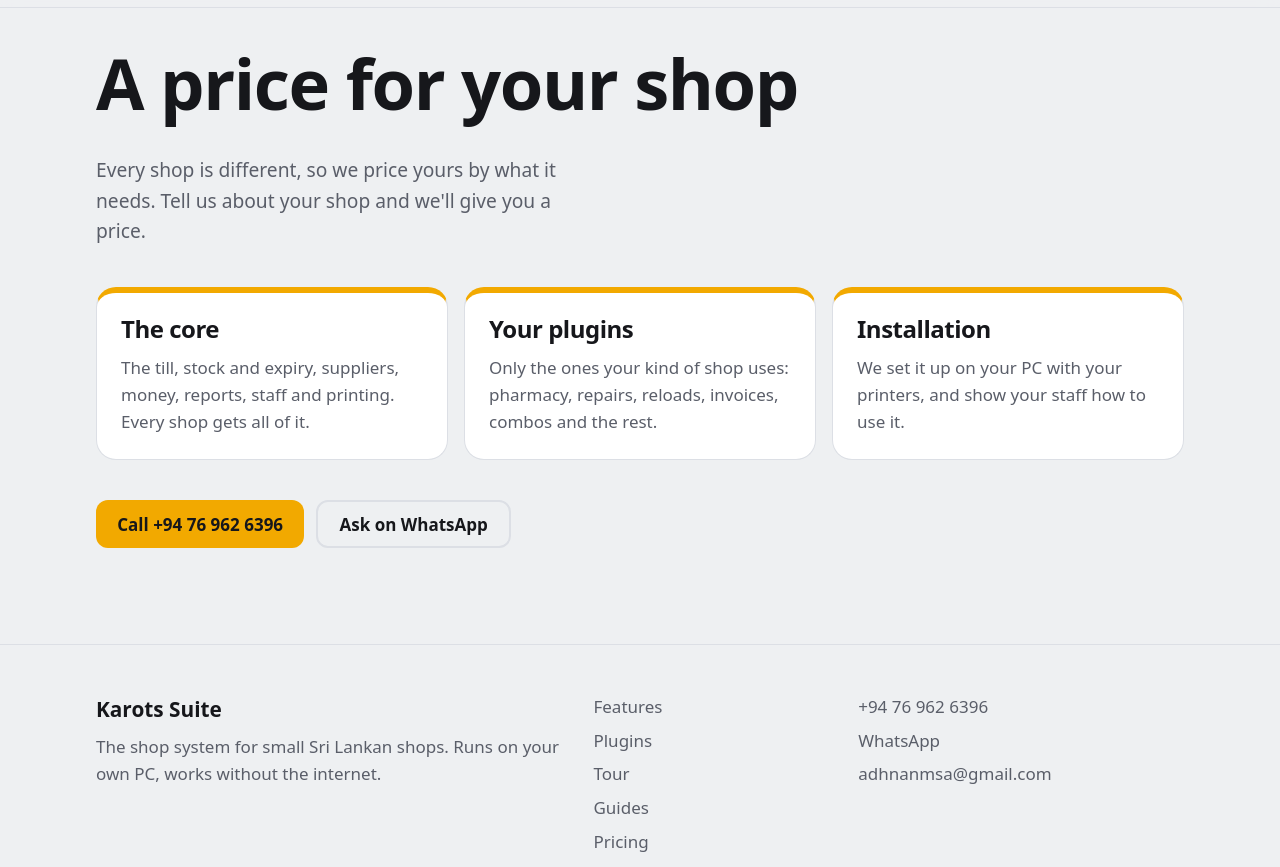
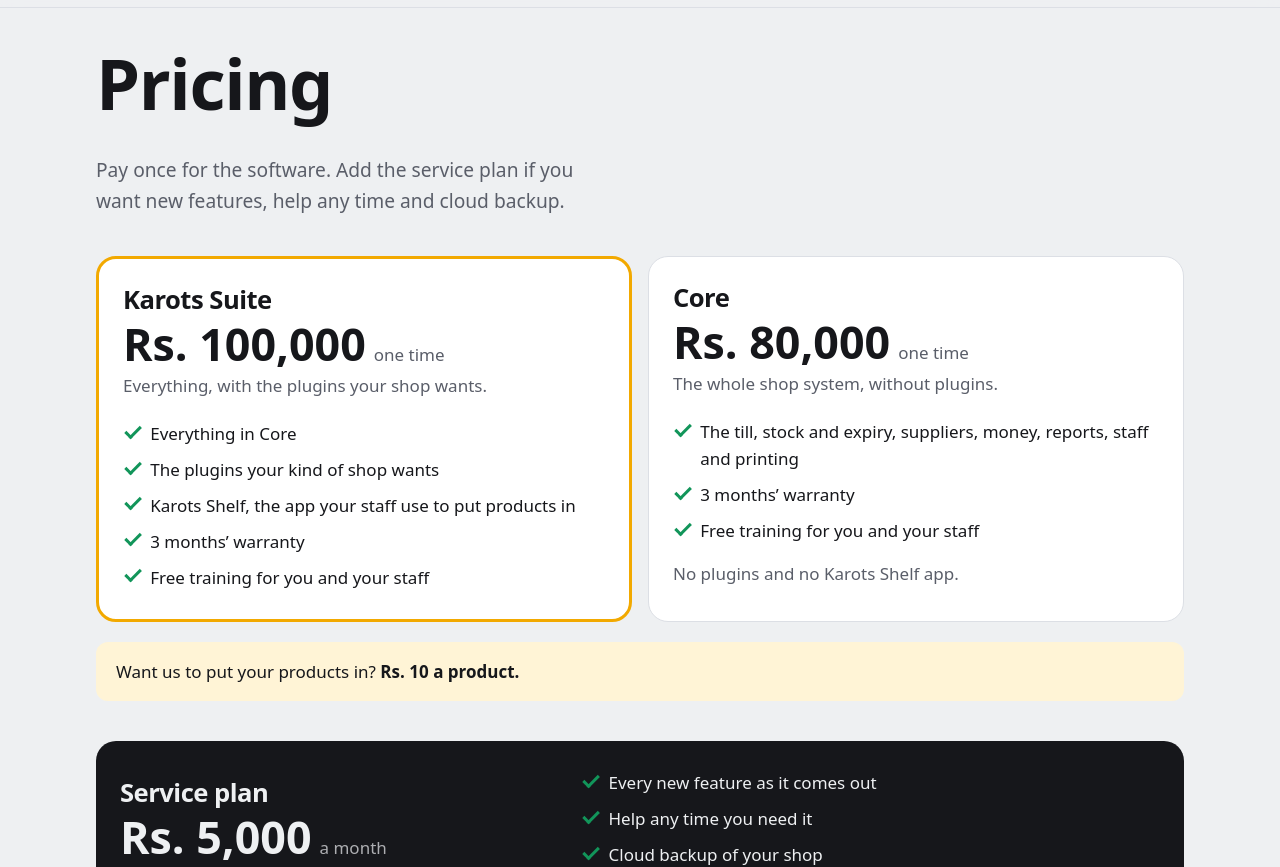
Before and after one commit to Adhnan23/karots-pos-site, an Astro site: page /pricing in a window 1280 px wide. Shown: the part 57-924 px from the top of the page. Built offline with nearby package versions, Linux system fonts and the light colour scheme; Astro itself is replaced by a stand-in of ours; a web font is replaced by a local one.

Commit message:
feat: prices on the site (user, 2026-11-22) — Karots Suite Rs. 100,000 with the shop's plugins and Karots Shelf, Core Rs. 80,000, both with 3 months' warranty and free training; products put in at Rs. 10 each; service plan Rs. 5,000 a month or Rs. 60,000 a year; offers in the structured data, the FAQ and llms.txt

```diff
--- a/src/data/faq.ts
+++ b/src/data/faq.ts
@@ -11,5 +11,5 @@ export const FAQ: { q: string; a: string }[] = [
   { q: 'Where is my data kept?', a: 'On your own PC, with automatic backups every few hours, a copy on a USB stick or another PC, and an optional copy in the cloud.' },
   { q: 'How do updates work?', a: 'Your shop never updates by itself. When you press Update it backs up first, installs the new version, and goes back to the old one if the new one won’t start.' },
   { q: 'Can I try it before buying?', a: 'Yes. We can show it at your shop with your kind of products. Call or message us to set a time.' },
-  { q: 'How much does it cost?', a: 'It depends on what your shop needs: the core program, the plugins for your kind of shop, and installation. Call or message us for a price for your shop.' },
+  { q: 'How much does it cost?', a: 'Karots Suite is Rs. 100,000 once, with the plugins your shop wants and the Karots Shelf app. Core, without plugins or Karots Shelf, is Rs. 80,000. Both come with 3 months’ warranty and free training. The service plan, Rs. 5,000 a month or Rs. 60,000 a year, brings every new feature, help any time and cloud backup.' },
 ]
--- /dev/null
+++ b/src/data/pricing.ts
@@ -0,0 +1,29 @@
+// Prices (user, 2026-11-22). The one place the site's figures live: the pricing page, the FAQ, JSON-LD and llms.txt read them.
+export const PLANS = [
+  {
+    id: 'suite', name: 'Karots Suite', price: 100000, featured: true,
+    line: 'Everything, with the plugins your shop wants.',
+    without: '',
+    gets: ['Everything in Core', 'The plugins your kind of shop wants', 'Karots Shelf, the app your staff use to put products in'],
+  },
+  {
+    id: 'core', name: 'Core', price: 80000, featured: false,
+    line: 'The whole shop system, without plugins.',
+    gets: ['The till, stock and expiry, suppliers, money, reports, staff and printing'],
+    without: 'No plugins and no Karots Shelf app.',
+  },
+]
+
+/** What every shop gets with either plan. */
+export const INCLUDED = ['3 months’ warranty', 'Free training for you and your staff']
+
+/** Putting a shop's products in for it. */
+export const PRODUCT_ENTRY = 10
+
+export const SERVICE = {
+  monthly: 5000,
+  yearly: 60000,
+  gets: ['Every new feature as it comes out', 'Help any time you need it', 'Cloud backup of your shop', 'And more as Karots Suite grows'],
+}
+
+export const rs = (n: number) => `Rs. ${n.toLocaleString('en-US')}`
--- a/src/lib/jsonld.ts
+++ b/src/lib/jsonld.ts
@@ -1,5 +1,6 @@
-// Structured data (schema.org) for search engines. No prices until the user's list exists.
+// Structured data (schema.org) for search engines.
 import { CONTACT } from '../data/site'
+import { PLANS } from '../data/pricing'
 
 export function organization(site: URL) {
   return {
@@ -15,6 +16,7 @@ export function softwareApplication(site: URL) {
     applicationCategory: 'BusinessApplication', operatingSystem: 'Windows, Linux',
     description: 'Till, stock and expiry, suppliers, money and reports for a small Sri Lankan shop, in one program that works without the internet.',
     publisher: { '@type': 'Organization', name: 'Karots' },
+    offers: PLANS.map((p) => ({ '@type': 'Offer', name: p.name, price: String(p.price), priceCurrency: 'LKR', url: new URL('/pricing/', site).href })),
   }
 }
 
--- a/src/lib/llms.ts
+++ b/src/lib/llms.ts
@@ -9,7 +9,9 @@ const ABOUT = `# Karots Suite
 > program on the shop's own PC. It sells without the internet, survives power cuts, and every admin page and
 > report works on a phone. Plugins add pharmacy, repairs, reloads and bills, print and copy, combos, clearance and more.
 
-Made by Karots, Sri Lanka. Prices are given per shop: call or message +94 76 962 6396.
+Made by Karots, Sri Lanka. Karots Suite Rs. 100,000 once (with the shop's plugins and the Karots Shelf app); Core
+Rs. 80,000 (no plugins or Shelf); both with 3 months' warranty and free training. Service plan Rs. 5,000 a month or
+Rs. 60,000 a year: new features, help any time, cloud backup. Products put in for Rs. 10 each. Call +94 76 962 6396.
 `
 
 const line = (site: URL, path: string, title: string, summary: string) => `- [${title}](${new URL(path, site).href}): ${summary}`
@@ -29,7 +31,7 @@ export async function llmsTxt(site: URL) {
     ...Object.entries(TOUR).map(([k, t]) => line(site, `/tour/${k}/`, `${t.name} tour`, `a sale at ${t.shop} from scan to receipt, then the owner's screens`)),
     '', '## Optional',
     line(site, '/faq/', 'Questions', 'answers for shop owners'),
-    line(site, '/pricing/', 'Pricing', 'priced per shop: the core, its plugins and installation'),
+    line(site, '/pricing/', 'Pricing', 'Karots Suite Rs. 100,000, Core Rs. 80,000, service plan Rs. 5,000 a month'),
     line(site, '/contact/', 'Contact', 'phone, WhatsApp and email'),
     line(site, '/llms-full.txt', 'Full text', 'every guide and plugin page as plain Markdown'),
     '',
--- a/src/pages/pricing.astro
+++ b/src/pages/pricing.astro
@@ -2,16 +2,41 @@
 import Base from '../layouts/Base.astro'
 import Button from '../components/Button.astro'
 import { CONTACT } from '../data/site'
+import { INCLUDED, PLANS, PRODUCT_ENTRY, SERVICE, rs } from '../data/pricing'
+import { softwareApplication } from '../lib/jsonld'
 ---
-<Base title="Pricing — Karots Suite" description="Karots Suite is priced for your shop: the core program, the plugins your kind of shop needs, and installation. Call or message for a price." path="/pricing/">
+<Base title="Pricing — Karots Suite" description={`Karots Suite ${rs(100000)} with your plugins and Karots Shelf, or Core ${rs(80000)}. 3 months' warranty and free training. Service plan ${rs(SERVICE.monthly)} a month.`} path="/pricing/" jsonLd={[softwareApplication(Astro.site!)]}>
   <div class="wrap page">
-    <h1>A price for your shop</h1>
-    <p class="lede">Every shop is different, so we price yours by what it needs. Tell us about your shop and we'll give you a price.</p>
-    <ul class="parts">
-      <li><h2>The core</h2><p>The till, stock and expiry, suppliers, money, reports, staff and printing. Every shop gets all of it.</p></li>
-      <li><h2>Your plugins</h2><p>Only the ones your kind of shop uses: pharmacy, repairs, reloads, invoices, combos and the rest.</p></li>
-      <li><h2>Installation</h2><p>We set it up on your PC with your printers, and show your staff how to use it.</p></li>
-    </ul>
+    <h1>Pricing</h1>
+    <p class="lede">Pay once for the software. Add the service plan if you want new features, help any time and cloud backup.</p>
+
+    <div class="plans">
+      {PLANS.map((p) => (
+        <section class:list={['plan', { featured: p.featured }]} aria-labelledby={`plan-${p.id}`}>
+          <h2 id={`plan-${p.id}`}>{p.name}</h2>
+          <p class="price"><span class="n">{rs(p.price)}</span> <span class="once">one time</span></p>
+          <p class="line">{p.line}</p>
+          <ul>
+            {[...p.gets, ...INCLUDED].map((g) => <li>{g}</li>)}
+          </ul>
+          {p.without && <p class="without">{p.without}</p>}
+        </section>
+      ))}
+    </div>
+
+    <p class="entry">Want us to put your products in? <b>{rs(PRODUCT_ENTRY)} a product.</b></p>
+
+    <section class="service" aria-labelledby="service">
+      <div>
+        <h2 id="service">Service plan</h2>
+        <p class="price"><span class="n">{rs(SERVICE.monthly)}</span> <span class="once">a month</span></p>
+        <p class="alt">or {rs(SERVICE.yearly)} a year</p>
+      </div>
+      <ul>
+        {SERVICE.gets.map((g) => <li>{g}</li>)}
+      </ul>
+    </section>
+
     <div class="actions">
       <Button href={`tel:${CONTACT.phone}`}>Call {CONTACT.phoneDisplay}</Button>
       <Button href={CONTACT.whatsapp} kind="ghost">Ask on WhatsApp</Button>
@@ -22,10 +47,28 @@ import { CONTACT } from '../data/site'
 <style>
   .page { padding-block: 2.5rem 4rem }
   .lede { margin-bottom: 2.5rem }
-  .parts { list-style: none; margin: 0 0 2.5rem; padding: 0; display: grid; gap: 1rem }
-  .parts li { padding: 1.5rem; border-radius: var(--r-tile); background-color: var(--surface); border: 1px solid var(--line); border-top: 6px solid var(--saffron) }
-  .parts h2 { font-size: 1.5rem }
-  .parts p { margin: 0; color: var(--muted) }
+  .plans { display: grid; gap: 1rem; margin-bottom: 1.25rem }
+  .plan { padding: 1.75rem 1.5rem; border-radius: var(--r-tile); background-color: var(--surface); border: 1px solid var(--line) }
+  .featured { border: 3px solid var(--saffron) }
+  .plan h2, .service h2 { font-size: 1.6rem; margin-bottom: 0.35rem }
+  .price { margin: 0 0 0.25rem; display: flex; align-items: baseline; flex-wrap: wrap; gap: 0.5rem }
+  .n { font-family: var(--display); font-stretch: 115%; font-weight: 800; font-size: clamp(2rem, 1.6rem + 2vw, 2.8rem); line-height: 1.1 }
+  .once, .alt, .line { color: var(--muted) }
+  .line { margin-bottom: 1.25rem }
+  ul { list-style: none; margin: 0; padding: 0; display: grid; gap: 0.55rem }
+  li { padding-left: 1.7rem; position: relative }
+  li::before {
+    content: ''; position: absolute; left: 0.1rem; top: 0.35em; width: 1rem; height: 0.55rem;
+    border-left: 3px solid var(--paid); border-bottom: 3px solid var(--paid); transform: rotate(-45deg);
+  }
+  .without { margin: 1rem 0 0; color: var(--muted) }
+  .entry { margin: 0 0 2.5rem; padding: 1rem 1.25rem; border-radius: var(--r-btn); background-color: var(--saffron-soft); max-width: none }
+  .service { display: grid; gap: 1.25rem 3rem; padding: 1.75rem 1.5rem; border-radius: var(--r-tile); background-color: var(--ink); color: var(--bg); margin-bottom: 2.5rem }
+  .service .once, .service .alt { color: color-mix(in srgb, var(--bg) 70%, transparent) }
+  .service .alt { margin: 0 }
   .actions { display: flex; flex-wrap: wrap; gap: 0.75rem }
-  @media (min-width: 860px) { .parts { grid-template-columns: repeat(3, 1fr) } }
+  @media (min-width: 860px) {
+    .plans { grid-template-columns: 1fr 1fr }
+    .service { grid-template-columns: 1fr 1.4fr; align-items: center }
+  }
 </style>
```
Also changed, not shown: test/dist.test.ts (+5 -3 lines).
